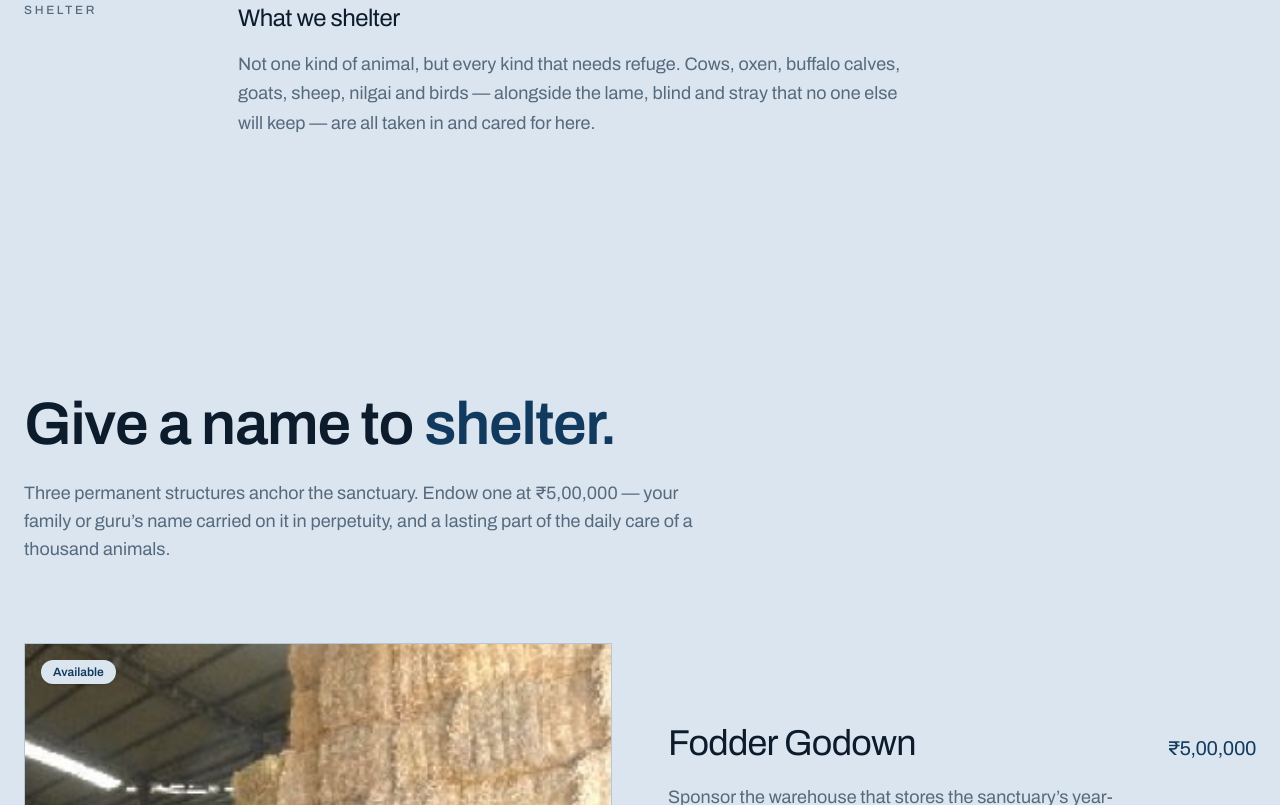
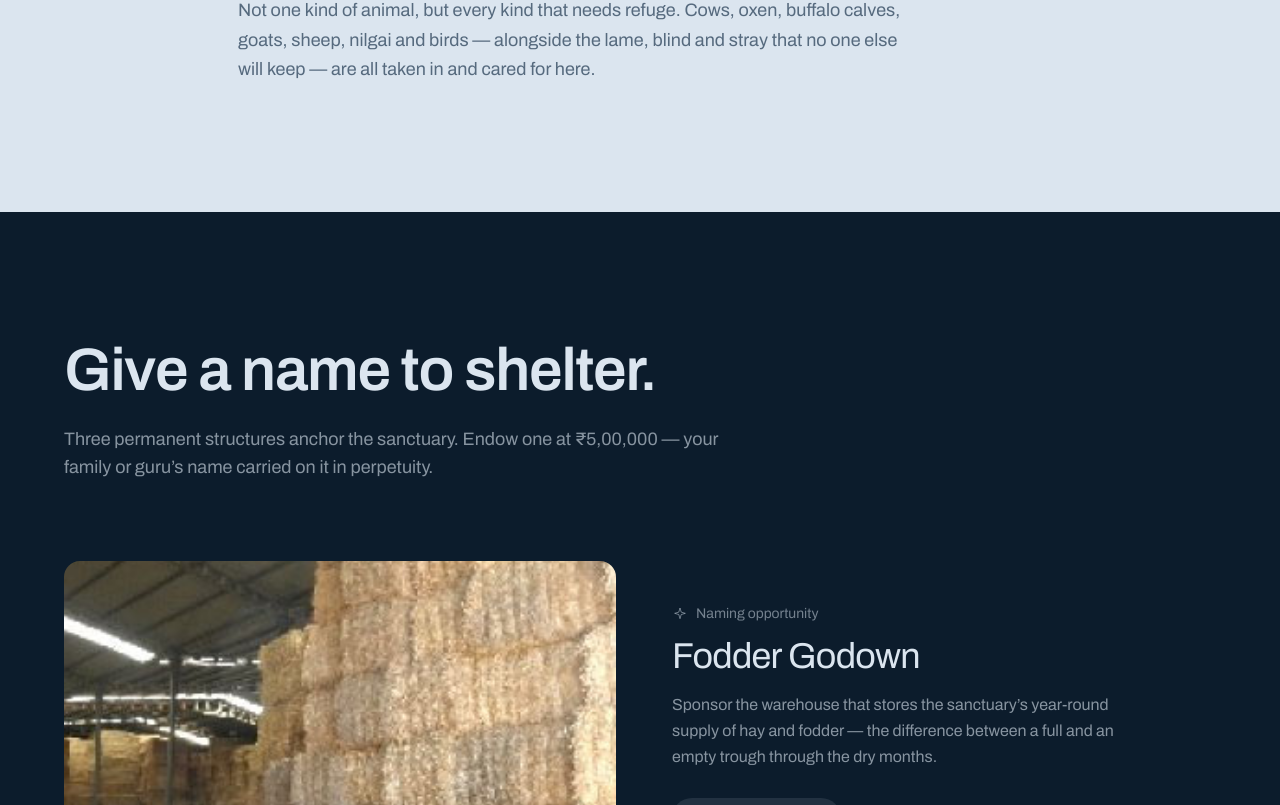
Before and after one commit to Viram-Tech/kuvalapanjrapole, a React (Vite) app: page / in a window 1280 px wide. Shown: the part 2623-3428 px from the top of the page. Built offline with nearby package versions, Linux system fonts and the light colour scheme.

Commit message:
Sponsor as dark alternating rows (no containers); dark Contact+Footer; widen mission; navbar name lang=en; remove contact borders; Seva/About divider

```diff
--- a/src/components/BrandMark.jsx
+++ b/src/components/BrandMark.jsx
@@ -46,6 +46,7 @@ export default function BrandMark() {
                 className="absolute right-full mr-[0.24em] h-[0.8em] w-auto"
               />
               <motion.h1
+                lang="en"
                 style={{ color }}
                 className="font-display font-semibold leading-[0.95] tracking-tight"
               >
--- a/src/components/Footer.jsx
+++ b/src/components/Footer.jsx
@@ -7,11 +7,14 @@ const MAP_LINK = `https://www.google.com/maps/search/?api=1&query=${encodeURICom
 
 export default function Footer() {
   return (
-    <footer className="border-t border-line px-4 py-14 sm:px-6">
+    <footer className="bg-ink px-4 py-14 text-paper sm:px-6">
       <div className="mx-auto grid max-w-7xl gap-10 md:grid-cols-[1.4fr_1fr]">
         <div>
-          <img src="/logo-transparent.png" alt={ORG.nameEn} className="h-9 w-auto" />
-          <p className="mt-5 max-w-sm text-sm text-ink-2">
+          <div className="flex items-center gap-3">
+            <img src="/favicon.png" alt="" aria-hidden="true" className="h-8 w-auto" />
+            <span lang="en" className="font-display text-lg font-semibold tracking-tight text-paper">{ORG.brand}</span>
+          </div>
+          <p className="mt-5 max-w-sm text-sm text-paper/60">
             {ORG.nameEn} — a Jain animal sanctuary in {ORG.place}. 80G tax-exempt
             registered trust ({TRUST.reg80G}).
           </p>
@@ -19,14 +22,14 @@ export default function Footer() {
             href={MAP_LINK}
             target="_blank"
             rel="noopener"
-            className="mt-5 inline-flex items-center gap-2 text-sm text-ink underline underline-offset-4 transition-colors hover:text-maroon"
+            className="mt-5 inline-flex items-center gap-2 text-sm text-paper underline underline-offset-4 transition-colors hover:text-white"
           >
-Shri Khodadhor Panjrapole, Kuvala — view on Google Maps
+            Shri Khodadhor Panjrapole, Kuvala — view on Google Maps
           </a>
         </div>
 
         {/* Town location */}
-        <div className="overflow-hidden border border-line">
+        <div className="overflow-hidden border border-paper/15">
           <iframe
             title="Shri Radhanpur Khodadhor Panjrapole Sanstha on Google Maps"
             src={MAP_EMBED}
@@ -38,8 +41,8 @@ Shri Khodadhor Panjrapole, Kuvala — view on Google Maps
         </div>
       </div>
 
-      <div className="mx-auto mt-10 flex max-w-7xl flex-col gap-2 border-t border-line pt-6 text-sm text-ink-2 sm:flex-row sm:items-center sm:justify-between">
-        <p lang="gu" className="font-guj text-base text-ink">{ORG.nameGu}</p>
+      <div className="mx-auto mt-10 flex max-w-7xl flex-col gap-2 border-t border-paper/15 pt-6 text-sm text-paper/60 sm:flex-row sm:items-center sm:justify-between">
+        <p lang="gu" className="font-guj text-base text-paper">{ORG.nameGu}</p>
         <p>Serving animals with compassion · ahimsa parmo dharma</p>
       </div>
     </footer>
--- a/src/pages/Home.jsx
+++ b/src/pages/Home.jsx
@@ -19,6 +19,9 @@ export default function Home() {
         <Overview />
         <Sponsor />
         <SevaReport />
+        <div className="mx-auto max-w-7xl px-4 sm:px-6">
+          <div className="border-t border-line" />
+        </div>
         <About />
         <Contact />
       </main>
--- a/src/sections/Overview.jsx
+++ b/src/sections/Overview.jsx
@@ -41,7 +41,7 @@ export default function Overview() {
     <section id="overview" className="py-24 md:py-32">
       <div className="mx-auto max-w-7xl px-4 sm:px-6">
         {/* Mission intro */}
-        <p className="max-w-4xl font-display text-3xl leading-[1.12] tracking-tight text-ink sm:text-4xl md:text-5xl">
+        <p className="font-display text-3xl leading-[1.12] tracking-tight text-ink sm:text-4xl md:text-5xl">
           {t('hero.body')}
         </p>
 
--- a/src/sections/Sponsor.jsx
+++ b/src/sections/Sponsor.jsx
@@ -1,57 +1,58 @@
-import SectionHead from '../components/SectionHead.jsx'
 import { useLang } from '../i18n.jsx'
 import { STRUCTURES } from '../data/site.js'
+
+function Spark() {
+  return (
+    <svg viewBox="0 0 24 24" className="h-4 w-4 text-paper/50" fill="none" stroke="currentColor" strokeWidth="1.4" strokeLinejoin="round">
+      <path d="M12 3l1.8 6.2L20 11l-6.2 1.8L12 19l-1.8-6.2L4 11l6.2-1.8z" />
+    </svg>
+  )
+}
 
 export default function Sponsor() {
   const { t } = useLang()
   return (
-    <section id="sponsor" className="px-4 py-24 sm:px-6 md:py-32">
-      <div className="mx-auto max-w-7xl">
-        <SectionHead index="A" kicker="Sponsor a Structure" title={<>Give a name to <em className="not-italic text-maroon">shelter.</em></>} />
-        <p className="mt-6 max-w-2xl text-lg text-ink-2">
+    <section id="sponsor" className="bg-ink px-4 py-24 text-paper sm:px-6 md:py-32">
+      <div className="mx-auto max-w-6xl">
+        <h2 className="font-display text-4xl font-semibold leading-[1.02] tracking-tight text-paper sm:text-5xl md:text-6xl">
+          Give a name to shelter.
+        </h2>
+        <p className="mt-6 max-w-2xl text-lg text-paper/60">
           Three permanent structures anchor the sanctuary. Endow one at ₹5,00,000 —
-          your family or guru’s name carried on it in perpetuity, and a lasting
-          part of the daily care of a thousand animals.
+          your family or guru’s name carried on it in perpetuity.
         </p>
 
-        <div className="mt-16 flex flex-col gap-16 md:mt-20 md:gap-24">
+        <div className="mt-14 space-y-16 md:mt-20 md:space-y-24">
           {STRUCTURES.map((s, i) => {
             const funded = s.status === 'funded'
             const flip = i % 2 === 1
             return (
-              <article key={s.id} className="group grid items-center gap-8 md:grid-cols-2 md:gap-14">
-                {/* Image (zooms on hover) */}
-                <div className={`relative overflow-hidden border border-line ${flip ? 'md:order-2' : ''}`}>
-                  <img
-                    src={s.image}
-                    alt={s.name}
-                    className="h-72 w-full object-cover transition-transform duration-700 ease-out group-hover:scale-110 md:h-[26rem]"
-                  />
-                  <span
-                    className={`absolute left-4 top-4 rounded-full px-3 py-1 text-xs font-semibold shadow-sm ${
-                      funded ? 'bg-olive text-white' : 'bg-paper text-maroon'
-                    }`}
-                  >
-                    {funded ? t('common.funded') : t('common.available')}
-                  </span>
+              <article
+                key={s.id}
+                className="grid items-center gap-8 md:grid-cols-2 md:gap-12"
+              >
+                {/* Image */}
+                <div className={`overflow-hidden rounded-2xl ${flip ? 'md:order-2' : ''}`}>
+                  <img src={s.image} alt={s.name} className="h-64 w-full object-cover md:h-80" />
                 </div>
 
                 {/* Text */}
-                <div className={flip ? 'md:order-1' : ''}>
-                  <div className="flex items-baseline justify-between gap-4">
-                    <h3 className="font-display text-3xl text-ink sm:text-4xl">{s.name}</h3>
-                    <span className="font-display text-xl text-maroon">{s.amount}</span>
-                  </div>
-                  <p className="mt-5 max-w-md text-lg leading-relaxed text-ink-2">{s.blurb}</p>
+                <div className={flip ? 'md:order-1 md:px-2' : 'md:px-2'}>
+                  <p className="flex items-center gap-2 text-sm text-paper/50">
+                    <Spark />
+                    {funded ? t('common.funded') : 'Naming opportunity'}
+                  </p>
+                  <h3 className="mt-3 font-display text-3xl tracking-tight text-paper sm:text-4xl">{s.name}</h3>
+                  <p className="mt-4 max-w-md leading-relaxed text-paper/60">{s.blurb}</p>
                   <a
                     href="#contact"
-                    className={`mt-8 inline-block rounded-full px-6 py-3 font-semibold transition-colors ${
+                    className={`mt-7 inline-flex items-center gap-2 rounded-full px-5 py-2.5 text-sm font-medium transition-colors ${
                       funded
-                        ? 'pointer-events-none border border-line text-ink/40'
-                        : 'bg-maroon text-paper hover:bg-maroon-dark'
+                        ? 'pointer-events-none bg-paper/5 text-paper/40'
+                        : 'bg-paper/10 text-paper hover:bg-paper/20'
                     }`}
                   >
-                    {funded ? t('common.funded') : `Sponsor ${s.name}`}
+                    {funded ? t('common.funded') : `Sponsor · ${s.amount}`}
                   </a>
                 </div>
               </article>
```
Also changed, not shown: src/sections/Contact.jsx (+20 -19 lines).
